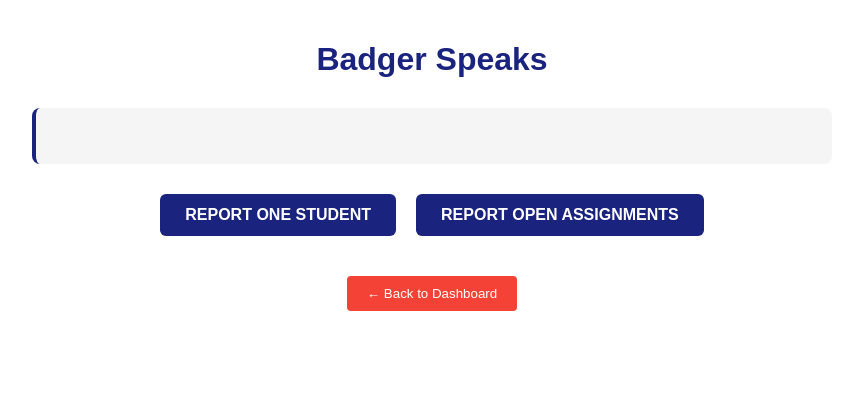
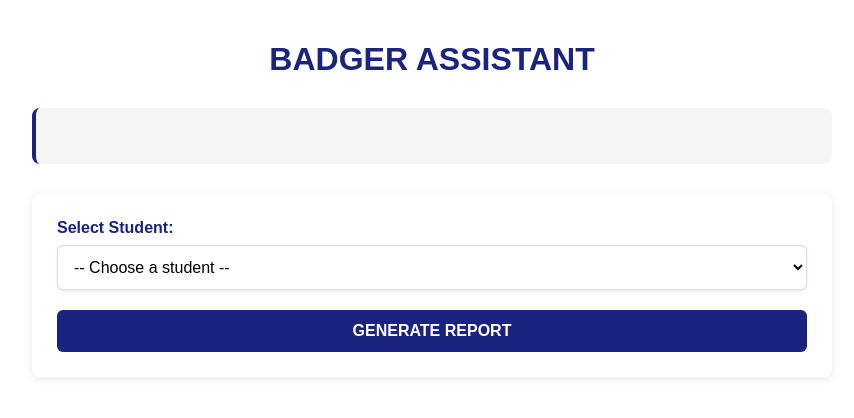
Before and after one commit to lauragalera/website_dashboards, a Flask app: template backend/templates/badger_report.html in a window 1280 px wide. Shown: the top 418 px of the page, without its empty margins (208-1062 px from the left). Run offline with Flask 3, Linux system fonts and the light colour scheme; the template is opened without the code that fills it: most values are stand-ins (such as "Sample title", 1, 10 or a date in 2020); parts of the project's set-up code (start-up, migrations or seed data) failed here and were passed over.

Commit message:
drop down select works

```diff
--- a/backend/app.py
+++ b/backend/app.py
@@ -10,28 +10,89 @@ from dash.dependencies import Input, Output
 from urllib.parse import urlparse, parse_qs
 from dash.dependencies import Input, Output, State, ALL
 from chatgpt_prompts import queries
+import random
+
 
 
 app = Flask(__name__)
 
+PATH_COOKED = '/Users/Gabriela/Desktop/github/website_dashboards/backend/static/data/cooked_data.csv'
+
 MONTHS = ['Aug', 'Sep', 'Oct', 'Nov', 'Dec', 'Jan', 'Feb', 'Mar', 'Apr', 'May', 'Jun', 'Jul']
 MONTH_MAP = {i: month for i, month in enumerate(MONTHS)}
 
+student_names_all = [
+    "Emma Johnson",
+    "Liam Smith",
+    "Olivia Williams",
+    "Noah Brown",
+    "Ava Jones",
+    "William Garcia",
+    "Sophia Miller",
+    "Benjamin Davis",
+    "Isabella Rodriguez",
+    "Mason Martinez",
+    "Charlotte Hernandez",
+    "Elijah Lopez",
+    "Amelia Gonzalez",
+    "James Wilson",
+    "Mia Anderson",
+    "Alexander Thomas",
+    "Harper Taylor",
+    "Michael Moore",
+    "Evelyn Jackson",
+    "Daniel Martin",
+    "Abigail Lee",
+    "Matthew Perez",
+    "Emily Thompson",
+    "David White",
+    "Elizabeth Harris",
+    "Joseph Sanchez",
+    "Sofia Clark",
+    "Jackson Ramirez",
+    "Avery Lewis",
+    "Samuel Robinson",
+    "Scarlett Walker",
+    "Sebastian Young",
+    "Victoria Allen",
+    "Henry King",
+    "Madison Wright",
+    "Owen Scott",
+    "Luna Torres",
+    "Gabriel Nguyen",
+    "Chloe Hill",
+    "Julian Flores"
+]
+
 DICT_CLASSROOM_NAMES = {
-    "6151e35feb1d764165023b81": "Math 7 (grade-7)",
-    "64ffa19e8b9e7f4029799c20": "5th HR Math 7 (grade-7)",
-    "64ffa19efa19023fd68f1818": "4C Math (grade-8)"
+    "6317e8272d03a74142fb038a": "Rick Pd 2 Integrated Math 2",
+    "6317e827b62b13414a993841": "Rick Pd 9 Integrated Math 2",
 }
 
 def get_dropdown_options():
-    df = pd.read_csv('/Users/Gabriela/Desktop/github/website_dashboards/backend/static/data/cooked_data.csv')
+    df = pd.read_csv(PATH_COOKED)
 
-    return df[['classroom_id','classroom_name','classroom_subj_grade']].drop_duplicates()
     # 1. Filter to only include classrooms in our dictionary
-    #valid_ids = list(DICT_CLASSROOM_NAMES.keys())
-    #filtered_df = df[df['classroom_id'].isin(valid_ids)].copy()
+    valid_ids = list(DICT_CLASSROOM_NAMES.keys())
+    filtered_df = df[df['classroom_id'].isin(valid_ids)].copy()
 
-    return df
+    return filtered_df[['classroom_id','classroom_name','classroom_subj_grade']].drop_duplicates()
+
+def get_students_list(classroom_id):
+    df = pd.read_csv(PATH_COOKED)
+
+    unique_student_ids = df[df['classroom_id'] == classroom_id]['student_user_id'].unique()
+
+    # Convert to list for JSON serialization
+    student_list = unique_student_ids.tolist()
+
+    students_names = random.sample(student_names_all, len(student_list))
+
+    # Pair IDs with names here in Python
+    student_pairs = list(zip(student_list, students_names))
+
+    return student_pairs
+
 
 @app.route('/')
 def home():
@@ -47,22 +108,47 @@ def myclasses():
 @app.route('/dashboard_page', methods=['GET'])
 def dashboard_page():
     classroom_id = request.args.get('classroom_id')
-    #classroom_name = DICT_CLASSROOM_NAMES[classroom_id]
-    return render_template('main.html', classroom_id=classroom_id, classroom_name='laura')
+    classroom_name = DICT_CLASSROOM_NAMES[classroom_id]
+    return render_template('main.html', classroom_id=classroom_id, classroom_name=classroom_name)
 
 @app.route('/badger_report')
 def badger_report():
-    message = queries.welcome_message()
-    message.content
-    return render_template('badger_report.html', message=message.content)
+    classroom_id = request.args.get('classroom_id')
+
+    if not classroom_id:
+        print("ERROR: Missing classroom_id parameter")
+        return "Error: Classroom ID is required", 400
+
+    try:
+        message = queries.welcome_message()
+        students_pairs = get_students_list(classroom_id)
+
+        return render_template(
+            'badger_report.html',
+            message=message.content,
+            classroom_id=classroom_id,
+            student_pairs=students_pairs  # Pass the pre-zipped pairs
+        )
+
+    except Exception as e:
+        print(f"Error in badger_report: {str(e)}")
+        return "An error occurred", 500
 
 @app.route('/report_student')
 def report_student():
-    return render_template('report_student.html')  # Create this template
+    df = pd.read_csv(PATH_COOKED)
 
-@app.route('/report_assignments')
-def report_assignments():
-    return render_template('report_assignments.html')
+    classroom_id = request.args.get('classroom_id')
+    student_id = request.args.get('student_id')
+    student_name = request.args.get('student_name')
+
+    # Your report generation logic here
+    return render_template('student_report.html',
+                         classroom_id=classroom_id,
+                         student_id=student_id,
+                         student_name=student_name)
+
+
 
 # Create Dash app
 dash_app = dash.Dash(
--- a/backend/templates/badger_report.html
+++ b/backend/templates/badger_report.html
@@ -21,13 +21,34 @@
             margin-bottom: 30px;
             border-left: 4px solid #1a237e;
         }
-        .button-container {
-            display: flex;
-            gap: 20px;
-            justify-content: center;
-            margin-top: 30px;
+        .selection-container {
+            background: white;
+            padding: 25px;
+            border-radius: 8px;
+            box-shadow: 0 2px 10px rgba(0,0,0,0.1);
+            margin-bottom: 20px;
         }
-        .report-btn {
+        .form-group {
+            margin-bottom: 20px;
+        }
+        label {
+            display: block;
+            margin-bottom: 8px;
+            font-weight: bold;
+            color: #1a237e;
+        }
+        select {
+            width: 100%;
+            padding: 12px;
+            border: 1px solid #ddd;
+            border-radius: 6px;
+            font-size: 16px;
+            background-color: white;
+            box-shadow: 0 1px 3px rgba(0,0,0,0.1);
+        }
+        .submit-btn {
+            background: #1a237e;
+            color: white;
             padding: 12px 25px;
             border: none;
             border-radius: 6px;
@@ -35,16 +56,10 @@
             cursor: pointer;
             transition: all 0.3s ease;
             font-size: 16px;
+            width: 100%;
         }
-        .student-btn {
-            background: #1a237e;
-            color: white;
-        }
-        .assignments-btn {
-            background: #1a237e;
-            color: white;
-        }
-        .report-btn:hover {
+        .submit-btn:hover {
+            background: #303f9f;
             transform: translateY(-2px);
             box-shadow: 0 4px 8px rgba(0,0,0,0.1);
         }
@@ -61,23 +76,50 @@
     </style>
 </head>
 <body>
-    <h1>Badger Speaks</h1>
+    <h1>BADGER ASSISTANT</h1>
 
     <div class="message-container">
         <p>{{ message }}</p>
     </div>
 
-    <div class="button-container">
-        <button class="report-btn student-btn" onclick="location.href='/report_student'">
-            REPORT ONE STUDENT
-        </button>
-        <button class="report-btn assignments-btn" onclick="location.href='/report_assignments'">
-            REPORT OPEN ASSIGNMENTS
-        </button>
+    <div class="selection-container">
+        <form id="reportForm">
+            <input type="hidden" name="classroom_id" value="{{ classroom_id }}">
+
+            <div class="form-group">
+                <label for="studentSelect">Select Student:</label>
+                <select id="studentSelect" name="student">
+                    <option value="">-- Choose a student --</option>
+                    {% for id, name in student_pairs %}
+                    <option value="{{ id }}">{{ name }}</option>
+                    {% endfor %}
+                </select>
+            </div>
+
+            <button type="submit" class="submit-btn">GENERATE REPORT</button>
+        </form>
     </div>
 
-    <button class="back-btn" onclick="window.history.back()">
-        ← Back to Dashboard
-    </button>
+    <script>
+        document.getElementById('reportForm').addEventListener('submit', function(e) {
+            e.preventDefault();
+
+            // Get selected option
+            const select = document.getElementById('studentSelect');
+            const selectedOption = select.options[select.selectedIndex];
+
+            // Get both ID and name
+            const studentId = selectedOption.value;
+            const studentName = selectedOption.text;
+
+            if (!studentId) {
+                alert('Please select a student first');
+                return;
+            }
+
+            // Pass both in URL
+            window.location.href = `/report_student?classroom_id={{ classroom_id }}&student_id=${encodeURIComponent(studentId)}&student_name=${encodeURIComponent(studentName)}`;
+        });
+    </script>
 </body>
 </html>
```
Also changed, not shown: backend/chatgpt_prompts/queries.py (+28 -2 lines), backend/templates/main.html (+36 -21 lines), backend/templates/report_student.html (deleted), backend/templates/student_report.html (added), 1 other file.
